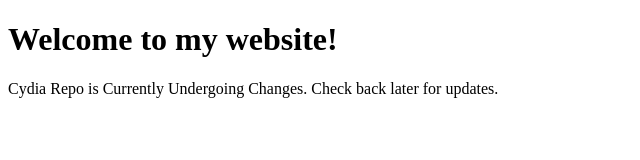
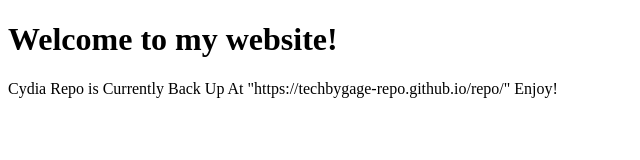
Before and after one commit to techbygage/techbygage.github.io, a plain HTML site: page index.html in a window 1280 px wide. Shown: the whole page, without its empty margins (0-640 px from the left). Drawn offline with Linux system fonts and the light colour scheme.

Commit message:
index.html

```diff
--- a/index.html
+++ b/index.html
@@ -2,6 +2,6 @@
 <html>
 <body>
 <h1>Welcome to my website!</h1>
-<p> Cydia Repo is Currently Undergoing Changes. Check back later for updates.</p>
+<p> Cydia Repo is Currently Back Up At "https://techbygage-repo.github.io/repo/" Enjoy!</p>
 </body>
 </html>
```
